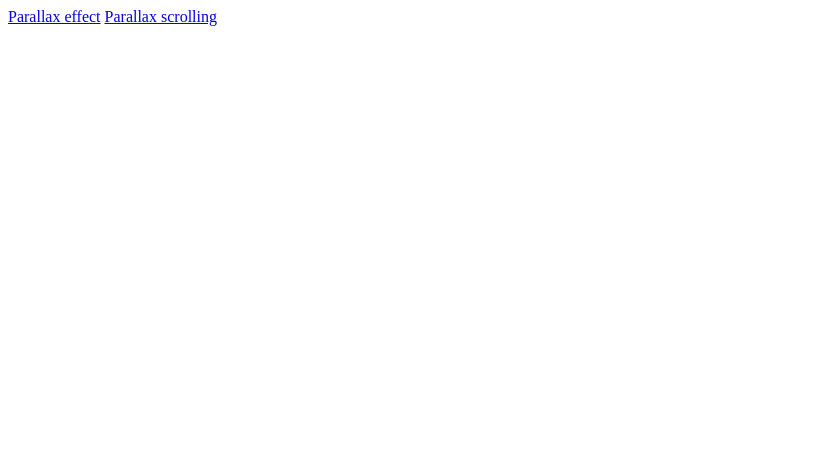
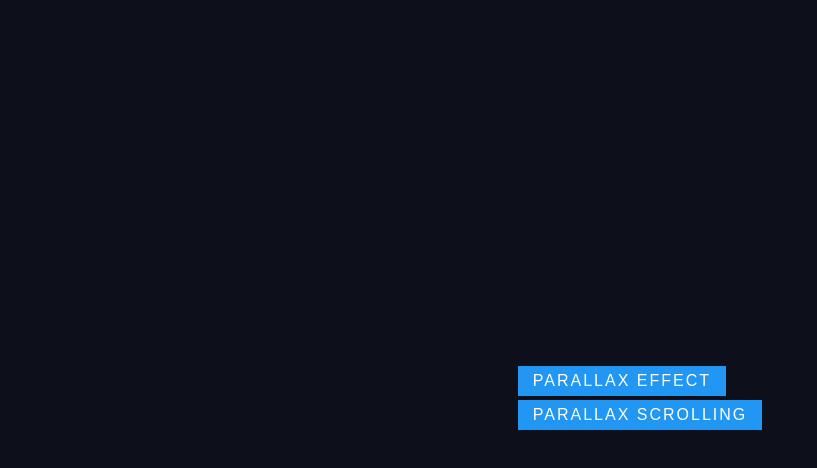
Before and after one commit to sagasu/fePlayground, a plain HTML site: page index.html in a window 1280 px wide. Shown: the whole page, without its empty margins (0-817 px from the left). Drawn offline with Linux system fonts and the light colour scheme.

Commit message:
Updating landing page, so it looks nicer

```diff
--- a/index.html
+++ b/index.html
@@ -3,12 +3,13 @@
 <head>
     <meta charset="UTF-8">
     <meta name="viewport" content="width=device-width, initial-scale=1.0">
-    <title>Document</title>
+    <title>Welcome Friend</title>
+    <link rel="stylesheet" type="text/css" href="style.css">
 </head>
 <body>
-    <section>
-        <a href="./parallax/parallax.html">Parallax effect</a>
-        <a href="./parallaxScrolling/index.html">Parallax scrolling</a>
-    </section>
+    <ul>
+        <li data-text="Parallax effect"><a href="./parallax/parallax.html" target="_blank">Parallax effect</a></li>
+        <li data-text="Parallax scrolling"><a href="./parallaxScrolling/index.html" target="_blank">Parallax scrolling</a></li>
+    </ul>
 </body>
 </html>
--- /dev/null
+++ b/style.css
@@ -0,0 +1,45 @@
+*{
+    margin: 0;
+    padding: 0;
+    font-family: 'Poppins', sans-serif;
+}
+
+body{
+    display: flex;
+    justify-content: center;
+    align-items: center;
+    min-height: 100vh;
+    background: #0d0f1b;
+    overflow: hidden;
+}
+
+ul{
+    position: relative;
+    display: flex;
+    flex-direction: column;
+}
+
+ul li{
+    list-style: none;
+}
+
+ul li a{
+    position: relative;
+    display: inline-block;
+    padding: 6px 15px;
+    text-decoration: none;
+    background: #2196f3;
+    color: #fff;
+    text-transform: uppercase;
+    letter-spacing: 2px;
+    overflow: hidden;
+    transition: 0.5s;
+    z-index: 1;
+}
+
+ul li a:hover{
+    transform: scale(1.4);
+    z-index: 1000;
+    background: #ff3f81;
+    opacity: 1;
+}
```
